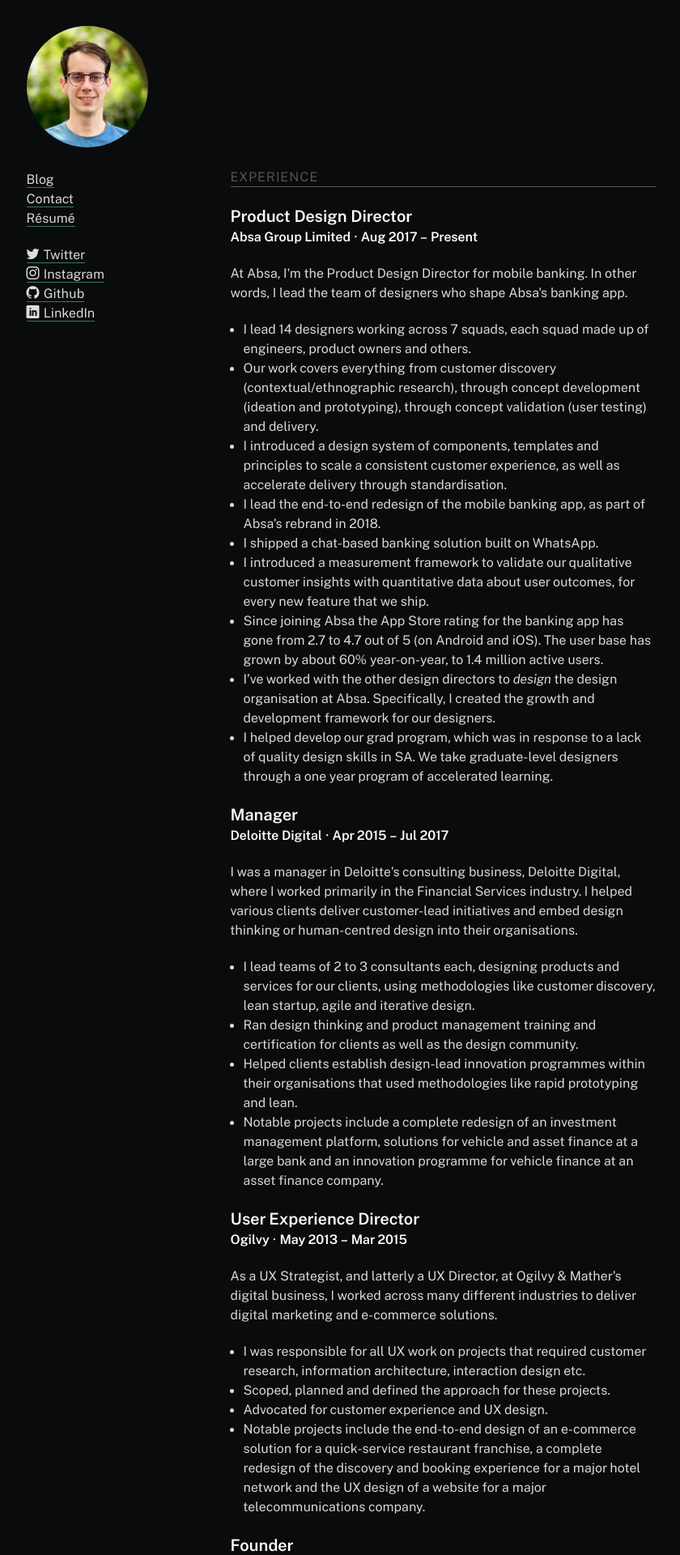
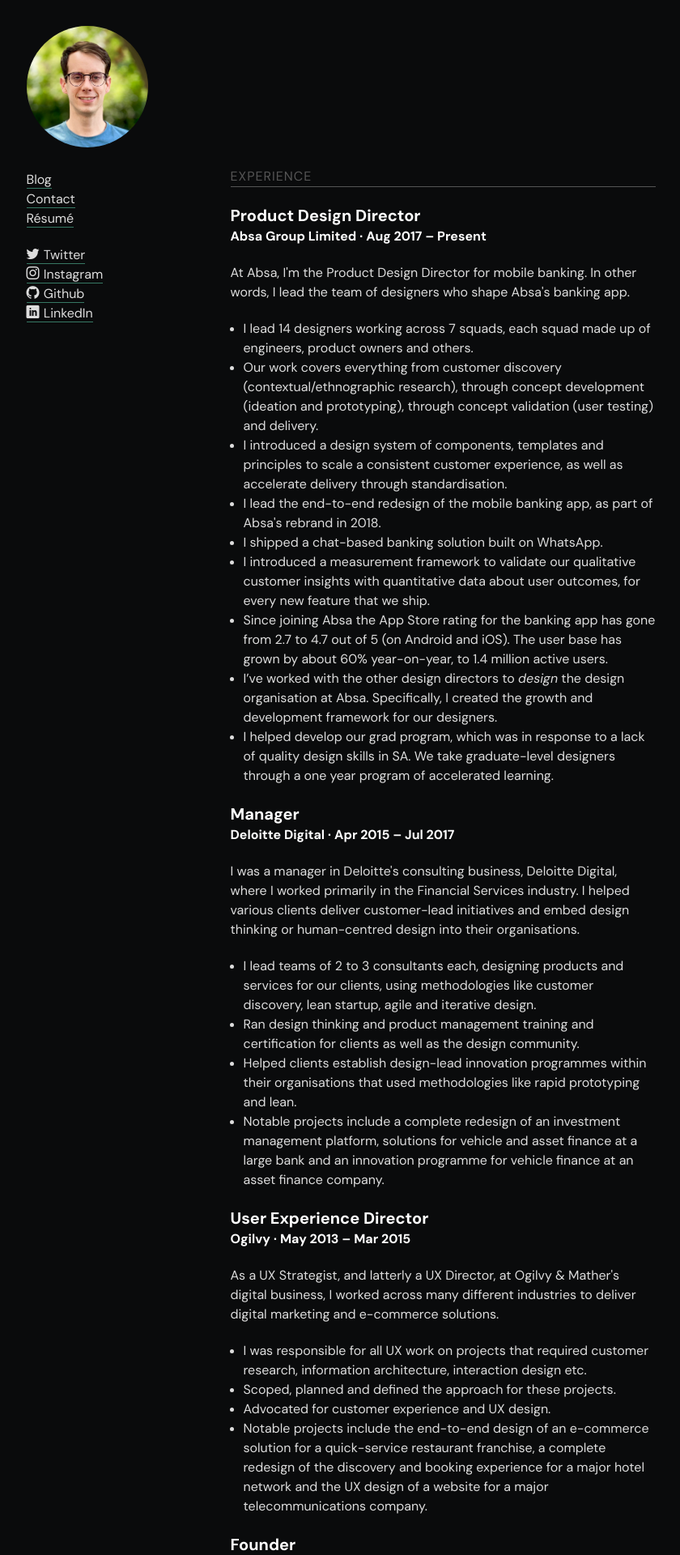
Before and after one commit to stuartwiener/stuartwiener.github.io, a Jekyll site: the page built from resume.html, in a window 1280 px wide. Shown: the top 1920 px of the page at 81% size, without its empty margins (219-1059 px from the left). Built offline with Jekyll 4.4.1, drawn with Linux system fonts in a browser that asks for light colours; some web fonts are replaced.

Commit message:
updated font

```diff
--- a/_layouts/default.html
+++ b/_layouts/default.html
@@ -9,6 +9,7 @@
     <title>{% if page.title %}{{ page.title | escape }}{% else %}{{ site.title | escape }}{% endif %}</title>
     <meta name="description" content="{% if page.excerpt %}{{ page.excerpt | strip_html | strip_newlines | truncate: 160 }}{% else %}{{ site.description }}{% endif %}">
 
+    <link href="https://fonts.googleapis.com/css?family=DM+Sans:400,400i,700&display=swap" rel="stylesheet">
     <link rel="stylesheet" href="{{ "/css/main.css" | prepend: site.baseurl }}">
     <link rel="canonical" href="{{ page.url | replace:'index.html','' | prepend: site.baseurl | prepend: site.url }}">
     <!-- <link rel="alternate" type="application/rss+xml" title="{{ site.title }}" href="{{ "/feed.xml" | prepend: site.baseurl | prepend: site.url }}"> -->
--- a/css/main.scss
+++ b/css/main.scss
@@ -12,31 +12,6 @@
     url('../fonts/icomoon.woff?hvhsf5') format('woff'),
     url('../fonts/icomoon.svg?hvhsf5#icomoon') format('svg');
   font-weight: normal;
-  font-style: normal;
-}
-
-@font-face {
-  font-family: 'Public Sans';
-  src:  url('../fonts/PublicSans-Regular.woff2') format('woff2'),
-        url('../fonts/PublicSans-Regular.woff') format('woff'),
-        url('../fonts/PublicSans-Regular.ttf') format('truetype');
-  font-weight: normal;
-  font-style: normal;
-}
-@font-face {
-  font-family: 'Public Sans';
-  src:  url('../fonts/PublicSans-Italic.woff2') format('woff2'),
-        url('../fonts/PublicSans-Italic.woff') format('woff'),
-        url('../fonts/PublicSans-Italic.ttf') format('truetype');
-  font-weight: normal;
-  font-style: italic;
-}
-@font-face {
-  font-family: 'Public Sans';
-  src:  url('../fonts/PublicSans-SemiBold.woff2') format('woff2'),
-        url('../fonts/PublicSans-SemiBold.woff') format('woff'),
-        url('../fonts/PublicSans-SemiBold.ttf') format('truetype');
-  font-weight: 600;
   font-style: normal;
 }
 
@@ -72,14 +47,14 @@
 }
 
 // Our variables
-$text-font-family:      'Public Sans', serif;
+$text-font-family:      'DM Sans', sans-serif;
 $text-font-size:        16px;
 $text-font-weight:      400;
 $text-line-height:      24px;
 
-$display-font-family:   'Public Sans', sans-serif;
+$display-font-family:   'DM Sans', sans-serif;
 $display-font-size:     20px;
-$display-font-weight:   600;
+$display-font-weight:   700;
 $display-line-height:   28px;
 
 $spacing-unit:          21px;
```
